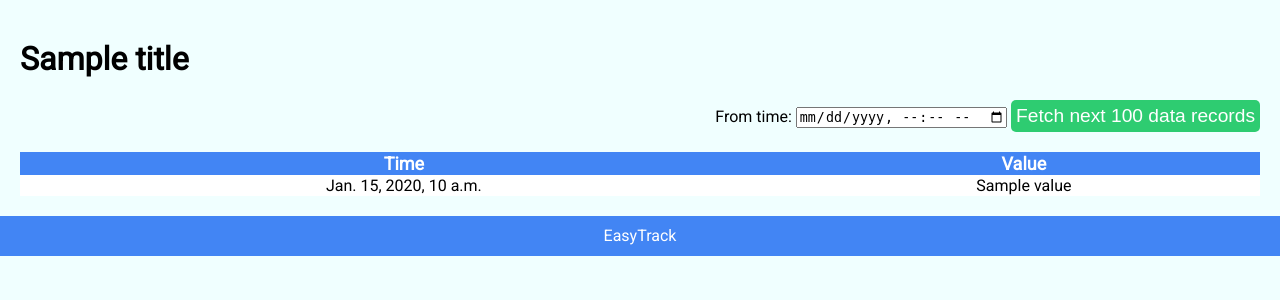
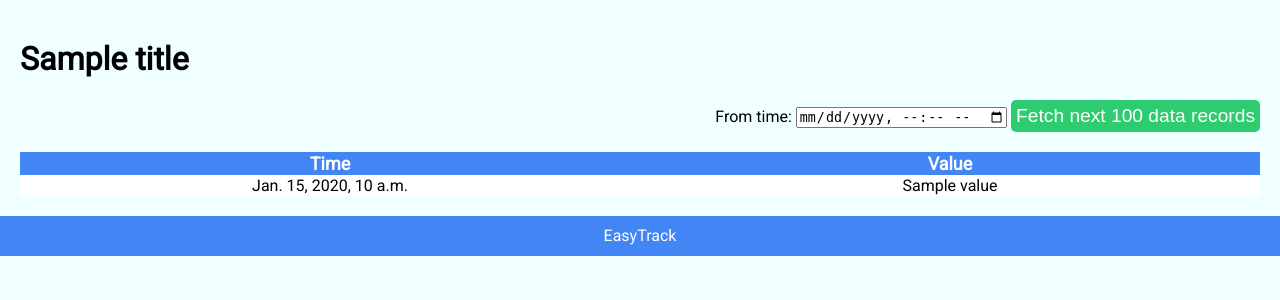
Before and after one commit to Qobiljon/ET_Dashboard, a Django app: template templates/5. raw_samples_list.html in a window 1280 px wide. Shown: the part 60-360 px from the top of the page. Run offline with Django 3.2, Linux system fonts and the light colour scheme; the template is opened without the code that fills it: most values are stand-ins (such as "Sample title", 1, 10 or a date in 2020).

Commit message:
too long raw data visualization fixed

```diff
--- a/templates/5. raw_samples_list.html
+++ b/templates/5. raw_samples_list.html
@@ -73,6 +73,7 @@
             border-spacing: 0;
             margin-bottom: 20px;
             text-align: center;
+            table-layout: fixed;
         }
 
         #value_table tr:first-child {
@@ -81,6 +82,11 @@
             font-weight: bold;
             padding: 10px 0;
             font-size: large;
+        }
+
+        #value_table tr.data_source td {
+            overflow: hidden;
+            text-overflow: ellipsis;
         }
 
         #value_table tr.data_source:nth-child(even) td {
```
